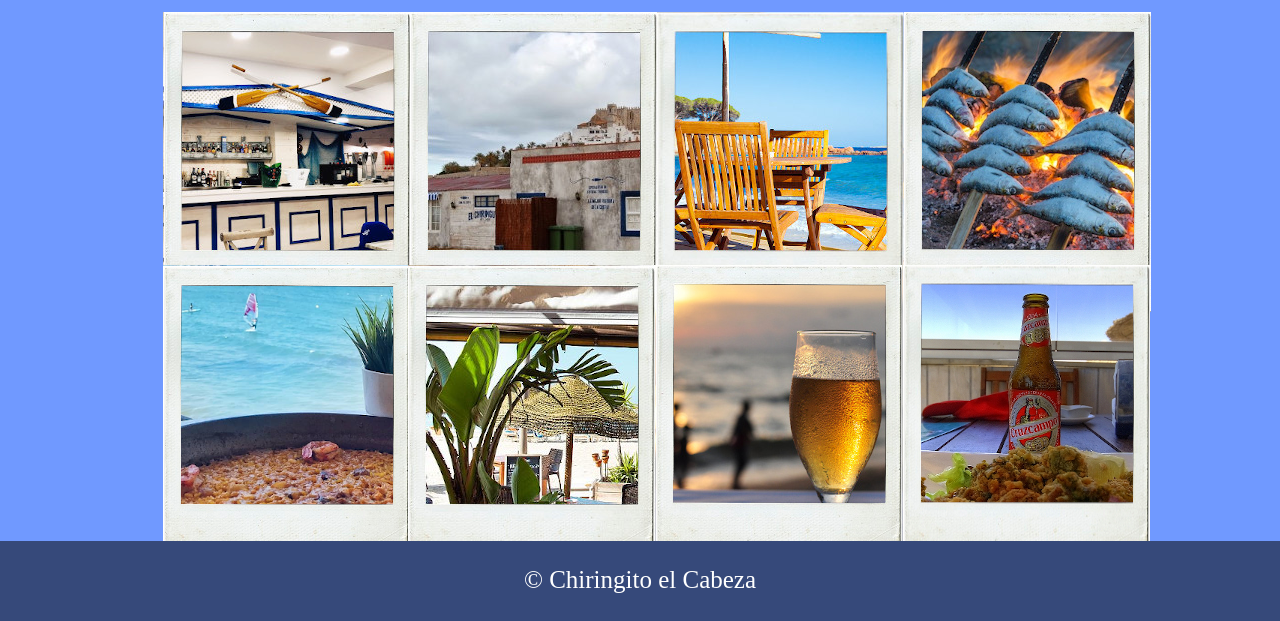
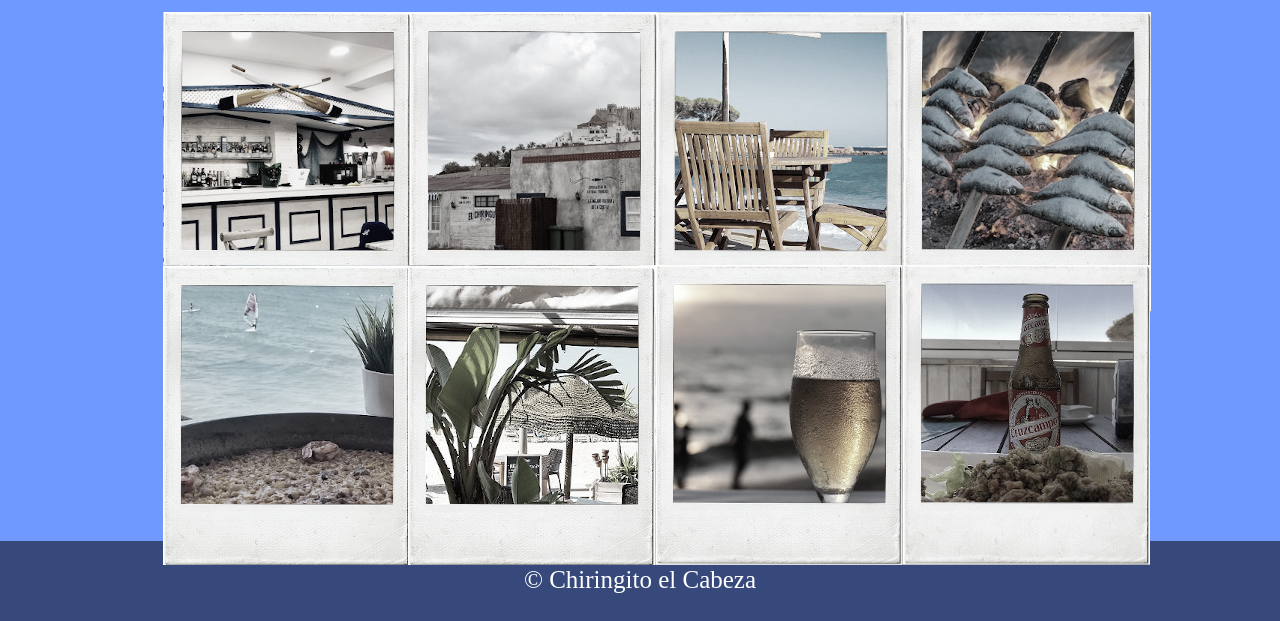
Before and after one commit to Pablobalmis/Pablobalmis.github.io, a plain HTML site: page HTML/Galeria.html in a window 1280 px wide. Shown: the part 179-800 px from the top of the page. Drawn offline with Linux system fonts and the light colour scheme.

Commit message:
Galeria con efectos

```diff
--- a/CSS/Galeria.css
+++ b/CSS/Galeria.css
@@ -90,3 +90,11 @@ footer p
     justify-content: space-around;
     align-items: center;
 }
+.imagen:hover
+{
+    filter: none;
+}
+.imagen
+{
+    filter: grayscale(80%);
+}
--- a/HTML/Galeria.html
+++ b/HTML/Galeria.html
@@ -24,20 +24,20 @@
         </div>
             <section>
                 <p class="titulo">
-                    Galeria
+                    Galería
                 </p>
                 <div class="galeria">
-                    <img src="../MEDIA/galeria/1.jpg">
-                    <img src="../MEDIA/galeria/2.jpg">
-                    <img src="../MEDIA/galeria/3.jpg">
-                    <img src="../MEDIA/galeria/4.jpg">
+                    <img src="../MEDIA/galeria/1.jpg" class="imagen">
+                    <img src="../MEDIA/galeria/2.jpg" class="imagen">
+                    <img src="../MEDIA/galeria/3.jpg" class="imagen">
+                    <img src="../MEDIA/galeria/4.jpg" class="imagen">
                 </div>
 
                 <div class="galeria">
-                    <img src="../MEDIA/galeria/5.png">
-                    <img src="../MEDIA/galeria/6.jpg">
-                    <img src="../MEDIA/galeria/7.jpg">
-                    <img src="../MEDIA/galeria/8.jpg">
+                    <img src="../MEDIA/galeria/5.png" class="imagen">
+                    <img src="../MEDIA/galeria/6.jpg" class="imagen">
+                    <img src="../MEDIA/galeria/7.jpg" class="imagen">
+                    <img src="../MEDIA/galeria/8.jpg" class="imagen">
                 </div>
 
             </section>
```
